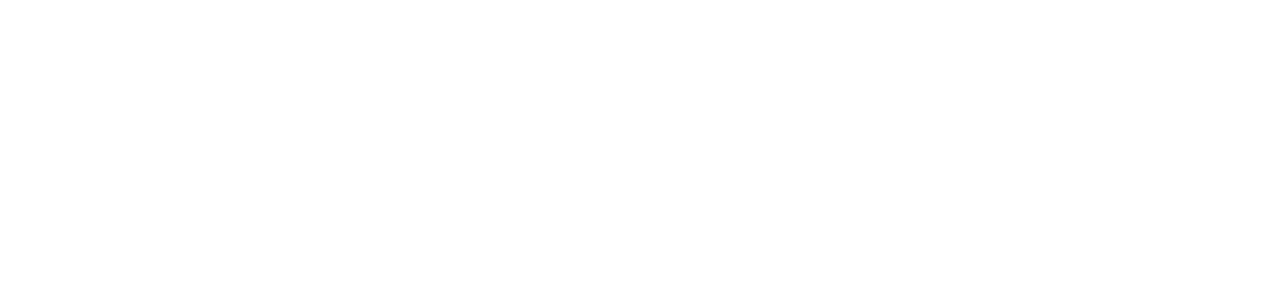
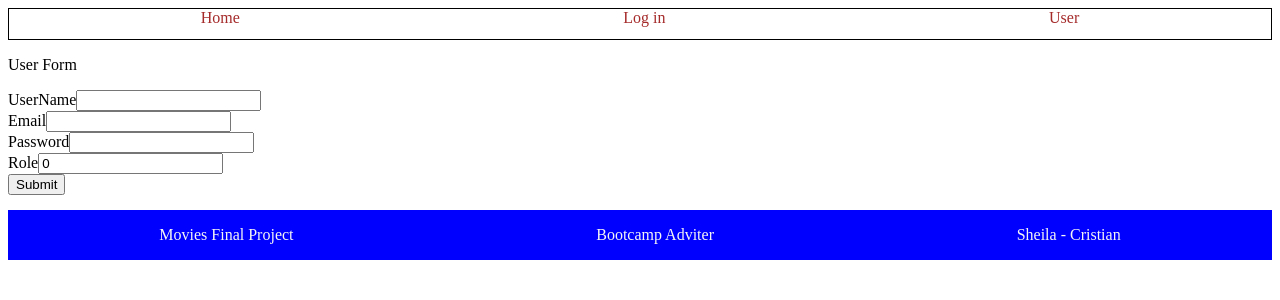
Before and after one commit to CristianAdviters/frontEndMovies, a React (Vite) app: page /edit-user/1 in a window 1280 px wide. Before the commit this address had no page. Shown: the top 300 px of the page. Built offline with nearby package versions, Linux system fonts and the light colour scheme.

Commit message:
add admin profile

```diff
--- a/src/App.jsx
+++ b/src/App.jsx
@@ -13,6 +13,8 @@ import { Route, Routes } from "react-router-dom";
 import { Layout } from "./Components/Layout";
 import { SearchMovie } from "./pages/SearchMovie/SearchMovie";
 import MovieProfile from "./pages/SearchMovie/MovieProfile/MovieProfile";
+import { AdminProfile } from "./pages/AdminProfile/AdminProfile";
+import { EditUser } from "./pages/AdminProfile/EditUser/EditUser";
 
 function App() {
   return (
@@ -26,6 +28,9 @@ function App() {
           <Route path="/register" element={<Register />}></Route>
           <Route path="/user-profile" element={<UserProfile />} />
           <Route path="/user-edit-review" element={<UserEditReview />} />
+          <Route path="/admin-profile" element={<AdminProfile />} />
+          <Route path="/edit-user/:id" element={<EditUser />} />
+
           <Route
             path="/user-delete-review"
             element={<UserDeleteReview />}
--- /dev/null
+++ b/src/pages/AdminProfile/AdminProfile.jsx
@@ -0,0 +1,156 @@
+import React, { useState } from 'react'
+import { useFetch } from '../../hooks/useFetch'
+import { Link, useNavigate } from 'react-router-dom'
+import { useEditUser } from '../../hooks/useEditUser';
+
+export const AdminProfile = () => {
+    const [isEditing, setIsEditing] = useState('');
+    console.log(isEditing)
+    const {data: users, load, error, setLoading} = useFetch('http://localhost:3002/users')
+
+    const handelDelete = async (userToDelete) =>{
+        setLoading(true)
+        try {
+          await fetch(`http://localhost:3002/users/${userToDelete}`, {method: 'DELETE'})
+          await fecthData()
+        } catch (error) {
+          console.log("it seems like you are not be able to eliminate this user..", error)
+        } finally{
+          setLoading(false)
+        }
+
+      }
+
+
+    const handleEdit = (id_user)=>{
+
+      setIsEditing(id_user)
+      const currentUser = users.find(user => user.id === id_user);
+      setUser({ username: currentUser.username, email: currentUser.email, role: currentUser.role });
+
+    }
+
+    const navigate = useNavigate()
+    const {editUser} = useEditUser()
+    const [user, setUser] = useState({ username: "", email:"", role: 0})
+
+    const handelInput = (e) => {
+        const { name, value } = e.target;
+        setUser({ ...user, [name]: value });
+    }
+
+    const handelSubmit = async (e) =>{
+        e.preventDefault()
+        //obtain id
+        const formData = new FormData(e.target)
+        const id_user = formData.get("id")
+        const success = await editUser(user, id_user)
+        if(success){
+            setIsEditing('')
+            navigate('/admin-profile')
+
+        }
+    }
+
+    if (users.length < 0) {
+        return <h1>no user found</h1>;
+      } else {
+        return (
+          <div className="mt-5">
+            {load && <div>Loading..</div>}
+            {error && <p>Error: {error}</p>}
+            <table className="table table-striped">
+              <thead>
+                <tr>
+                  <th>ID</th>
+                  <th>UserName</th>
+                  <th>Email</th>
+                  <th>Password</th>
+                  <th>Role</th>
+                  <th>Actions</th>
+                </tr>
+              </thead>
+              <tbody>
+                {users?.map((item, i) => {
+                  return (
+
+                <tr key={i + 1}>
+                  <td>{item.id}</td>
+
+                  <td>
+                    {!(isEditing === item.id) ? (
+                      item.username
+                    ) : (
+                      <input
+                        type="text"
+                        className="form-control"
+                        id="username"
+                        name="username"
+                        value={user.username}
+                        onChange={handelInput}
+                      />
+                    )}
+                  </td>
+                  <td>
+                    {!(isEditing === item.id) ? (
+                      item.email
+                    ) : (
+                      <input
+                        type="email"
+                        className="form-control"
+                        id="email"
+                        name="email"
+                        value={user.email}
+                        onChange={handelInput}
+                      />
+                    )}
+                  </td>
+                  <td>{item.password}</td>
+                  <td>
+                    {!(isEditing === item.id) ? (
+                      item.role.id
+                    ) : (
+                      <input
+                        type="number"
+                        className="form-control"
+                        id="role"
+                        name="role"
+                        value={user.role.id}
+                        onChange={handelInput}
+                      />
+                    )}
+                  </td>
+                  <td>
+                    {!(isEditing === item.id) ? (
+                      <>
+                        <button onClick={() => handleEdit(item.id)} >Editar</button>
+                        <Link to={`/user/${item.id}`}>
+                          <i className="fa fa-eye" aria-hidden="true"></i>
+                        </Link>
+                        <button onClick={() => handelDelete(item.id)}>Delete Me</button>
+                      </>
+                    ) : (
+                      <form onSubmit={handelSubmit}>
+                        <input
+                        type="hidden"
+                        id="id"
+                        name="id"
+                        value={item.id}
+                        onChange={handelInput}
+                      />
+                        <button type="submit" className="btn btn-primary submit-btn">
+                          Submit
+                        </button>
+                      </form>
+                    )}
+                  </td>
+                </tr>
+
+                  );
+                })}
+              </tbody>
+            </table>
+          </div>
+        );
+      }
+}
--- /dev/null
+++ b/src/pages/AdminProfile/EditUser/EditUser.jsx
@@ -0,0 +1,53 @@
+import { useNavigate } from "react-router-dom"
+import { useEditUser } from "../../../hooks/useEditUser"
+import { useState } from "react"
+
+export const EditUser = () => {
+    const navigate = useNavigate()
+    const {editUser, load, error} = useEditUser()
+    const [user, setUser] = useState({username: "", email:"", password:"", role: 0})
+
+    const handelInput = (e) => {
+        const { name, value } = e.target;
+        setUser({ ...user, [name]: value });
+    }
+
+    const handelSubmit = async (e) =>{
+        e.preventDefault()
+        const success = await editUser(user)
+        if(success){
+            setUser({username: "", email:"", password:"", role: 0})
+            navigate('/admin-profile')
+        }
+    }
+
+
+  return (
+    <div className='user-form'>
+            <div className='heading'>
+            {load && <div>Loading...</div>}
+            {error && <p>Error: {error}</p>}
+                <p>User Form</p>
+            </div>
+            <form onSubmit={handelSubmit}>
+                <div className="mb-3">
+                    <label htmlFor="name" className="form-label">UserName</label>
+                    <input type="text" className="form-control" id="username" name="username" value={user.username} onChange={handelInput} />
+                </div>
+                <div className="mb-3 mt-3">
+                    <label htmlFor="email" className="form-label">Email</label>
+                    <input type="email" className="form-control" id="email" name="email" value={user.email} onChange={handelInput} />
+                </div>
+                <div className="mb-3">
+                    <label htmlFor="name" className="form-label">Password</label>
+                    <input type="password" className="form-control" id="password" name="password" value={user.password} onChange={handelInput} />
+                </div>
+                <div className="mb-3">
+                    <label htmlFor="pwd" className="form-label">Role</label>
+                    <input type="number" className="form-control" id="role" name="role" value={user.role} onChange={handelInput} />
+                </div>
+                <button type="submit" className="btn btn-primary submit-btn">Submit</button>
+            </form>
+    </div>
+  )
+}
```
Also changed, not shown: src/pages/AdminProfile/CreateUser/CreateUser.jsx (added, +53 -0 lines).
